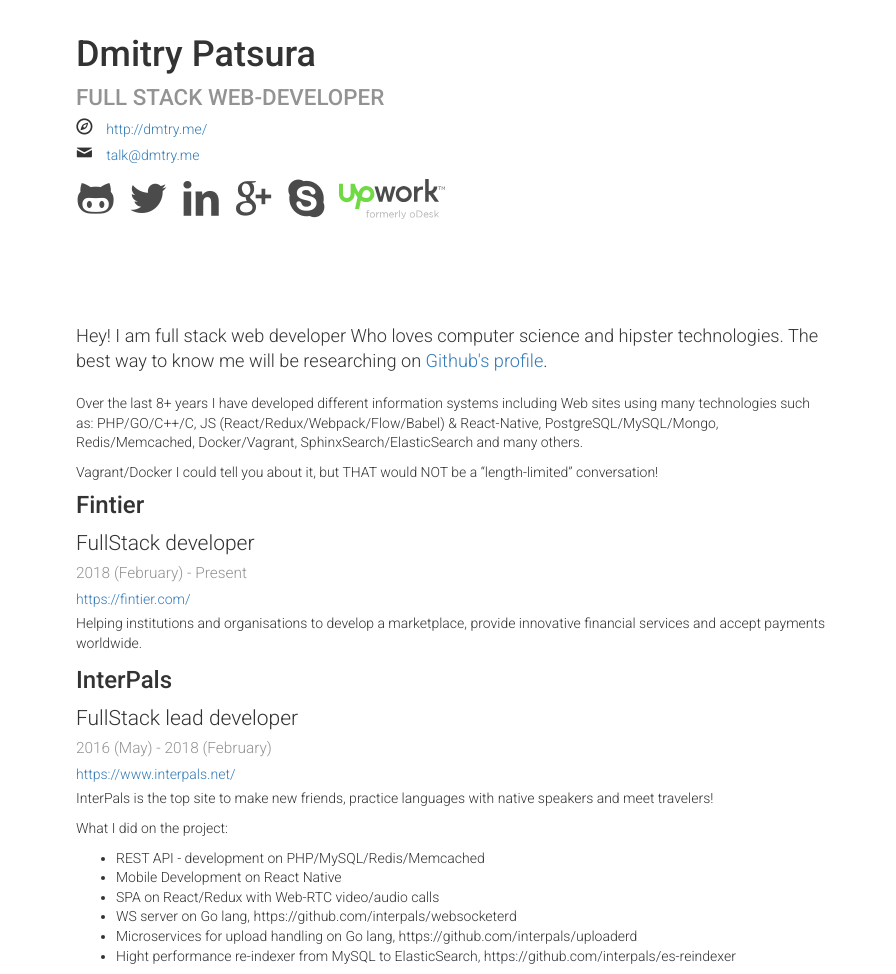
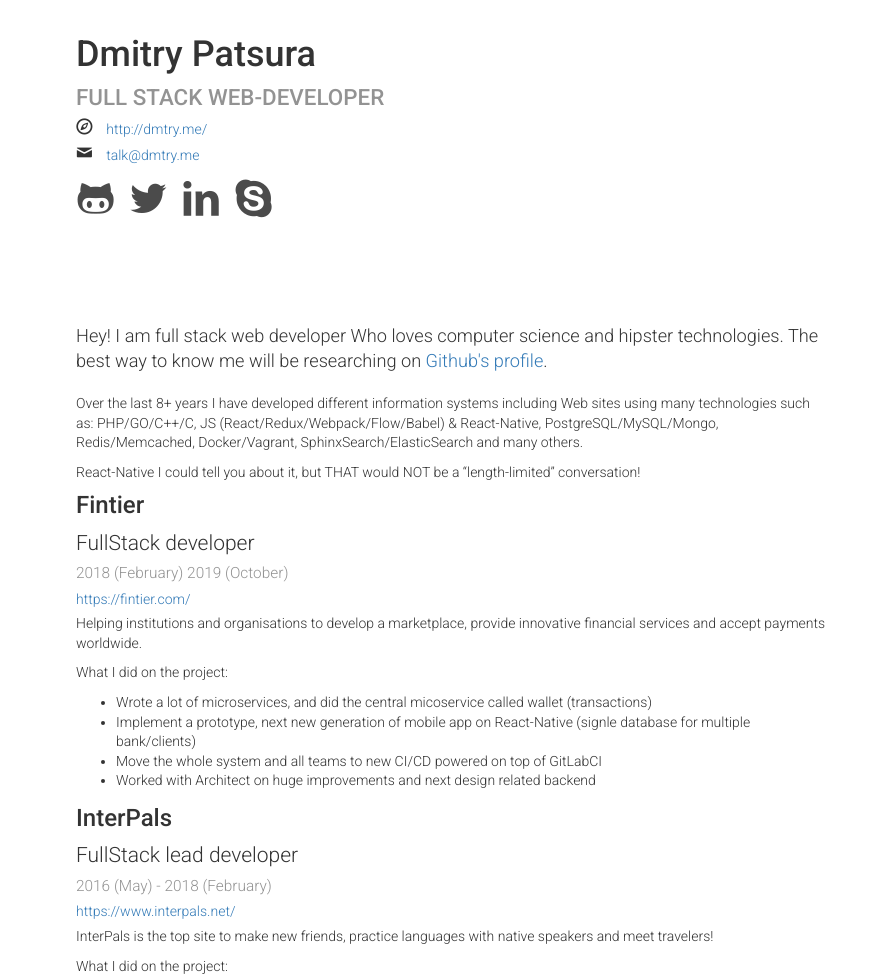
Before and after one commit to ovr/resume, a website: page index.html in a window 1280 px wide. Shown: the top 974 px of the page, 384-1280 px from the left. Drawn offline with nearby package versions, Linux system fonts and the light colour scheme.

Commit message:
Feature: Updates

```diff
--- a/index.html
+++ b/index.html
@@ -92,18 +92,8 @@
 								</a>
 							</div>
 							<div class="item">
-								<a href="https://plus.google.com/107677152861707550702/posts" target="_blank">
-								<icon class="entypo-googleplus"></icon>
-								</a>
-							</div>
-							<div class="item">
 								<a href="skype:dmtry.me?chat">
 								<icon class="entypo-skype"></icon>
-								</a>
-							</div>
-							<div class="item">
-								<a href="https://www.upwork.com/users/~01f776a35170a10064" target="_blank">
-									<div class="upwork"></div>
 								</a>
 							</div>
 						</section>
@@ -120,7 +110,7 @@
 							Over the last 8+ years I have developed different information systems including Web sites using many technologies such as: PHP/GO/C++/C, JS (React/Redux/Webpack/Flow/Babel) & React-Native, PostgreSQL/MySQL/Mongo, Redis/Memcached, Docker/Vagrant, SphinxSearch/ElasticSearch and many others.
 						</p>
 						<p>
-							Vagrant/Docker I could tell you about it, but THAT would NOT be a “length-limited” conversation!
+							React-Native I could tell you about it, but THAT would NOT be a “length-limited” conversation!
 						</p>
 					</div>
 				</div>
@@ -149,7 +139,7 @@
 						2018 (February)
 					</span>
 					<span class="endDate">
-						- Present
+						2019 (October)
 					</span>
 				</div>
 				<div class="website">
@@ -157,7 +147,14 @@
 				</div>
 				<div class="summary">
 					<p>Helping institutions and organisations to develop a marketplace, provide innovative financial services and accept payments worldwide.</p>
+					<p>What I did on the project:</p>
 				</div>
+				<ul class="highlights">
+					<li>Wrote a lot of microservices, and did the central micoservice called wallet (transactions)</li>
+					<li>Implement a prototype, next new generation of mobile app on React-Native (signle database for multiple bank/clients)</li>
+					<li>Move the whole system and all teams to new CI/CD powered on top of GitLabCI</li>
+					<li>Worked with Architect on huge improvements and next design related backend</li>
+				</ul>
 			</div>
 			<div class="item">
 				<h3 class="name">
```
